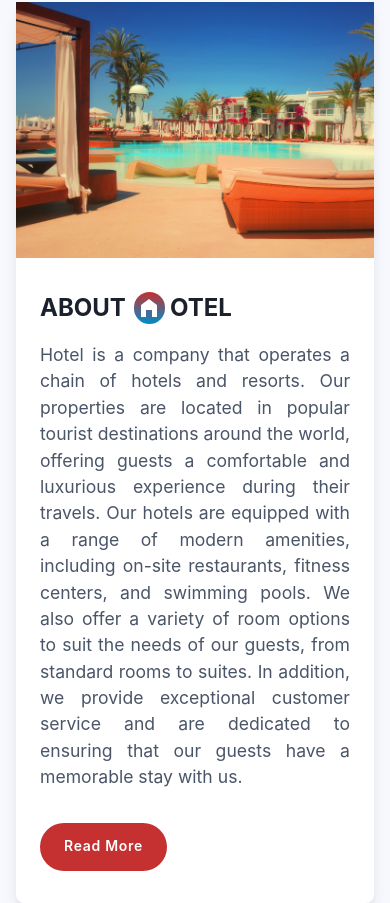
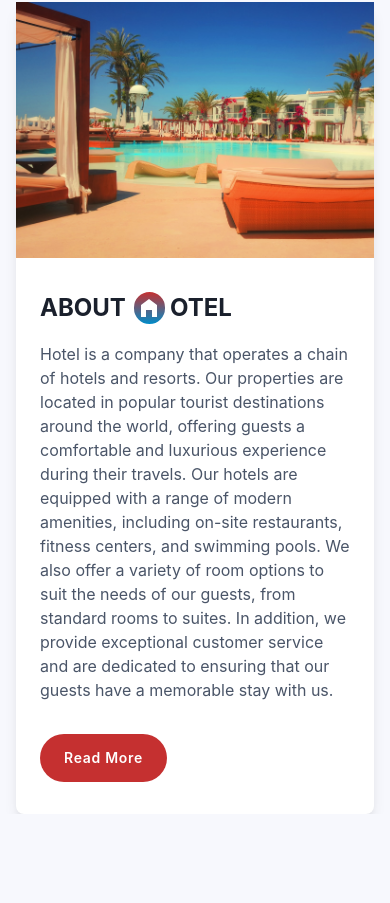
Before and after one commit to Babadinho/hotel-frontend, a React app in the folder client/: page / in a window 390 px wide. Shown: the part 1130-2033 px from the top of the page. After the commit the page ends 1944 px from the top, so only its background shows below. Built offline with nearby package versions, Linux system fonts and the light colour scheme; a web font is replaced by a local one.

Commit message:
adjust font for mobile

```diff
--- a/client/src/components/About.tsx
+++ b/client/src/components/About.tsx
@@ -56,7 +56,6 @@ const About = () => {
         justifyContent='center'
         px={{ base: '1rem', md: '5rem', xl: '10rem' }}
       >
-        {/* <motion.div variants={inView && item} style={{ width: '100%' }}> */}
         <Box
           bg='white'
           _dark={{ bg: 'gray.800' }}
@@ -108,9 +107,8 @@ const About = () => {
               OTEL
             </chakra.h2>
             <chakra.p
-              textAlign='justify'
               mt={4}
-              fontSize='1.1rem'
+              fontSize={{ base: '1rem', md: '1.1rem' }}
               color='gray.600'
             >
               Hotel is a company that operates a chain of hotels and resorts.
@@ -141,7 +139,6 @@ const About = () => {
             </Box>
           </Box>
         </Box>
-        {/* </motion.div> */}
       </Flex>
     </motion.div>
   );
```
